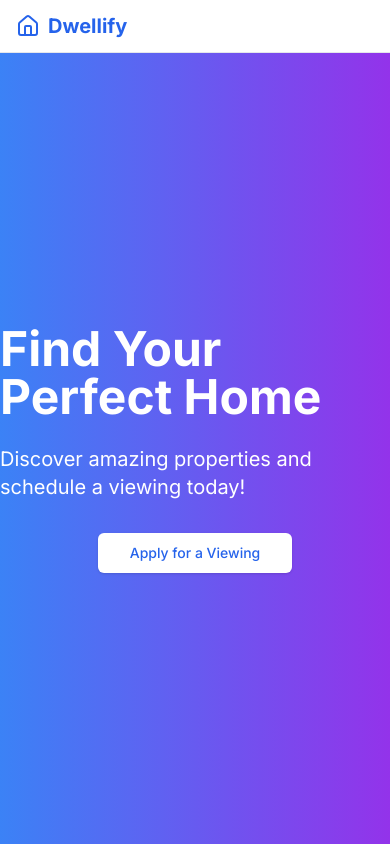
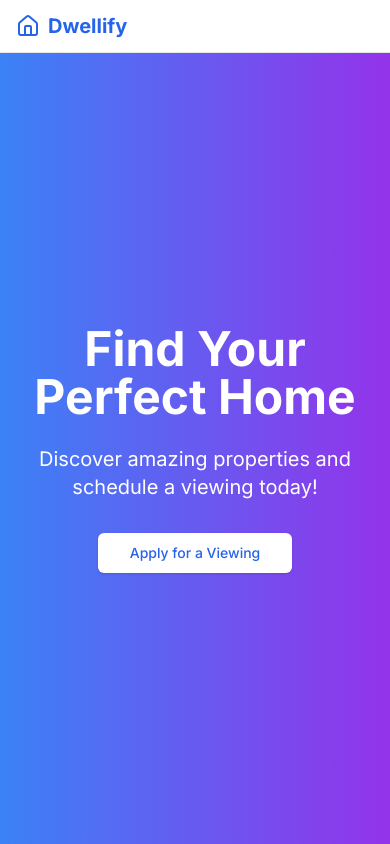
Before and after one commit to nkalpakis21/dwellify, a Next.js app: page / in a window 390 px wide. Built offline with nearby package versions, Linux system fonts and the light colour scheme.

Commit message:
fix landing page on mobile

```diff
--- a/app/page.tsx
+++ b/app/page.tsx
@@ -3,9 +3,9 @@ import { Button } from '@/components/ui/button'
 
 export default function Home() {
   return (
-    <main className="grow bg-gradient-to-r from-blue-500 to-purple-600 text-white flex flex-col items-center justify-center">
-      <h1 className="text-5xl font-bold mb-6">Find Your Perfect Home</h1>
-      <p className="text-xl mb-8">Discover amazing properties and schedule a viewing today!</p>
+    <main className="grow bg-gradient-to-r from-blue-500 to-purple-600 text-white flex flex-col items-center justify-center px-4 text-center">
+      <h1 className="text-5xl font-bold mb-6 sm:text-4xl text-3xl">Find Your Perfect Home</h1>
+      <p className="text-xl mb-8 sm:text-lg text-base">Discover amazing properties and schedule a viewing today!</p>
       <Link href="/apply">
         <Button size="lg" className="bg-white text-blue-600 hover:bg-blue-100">
           Apply for a Viewing
```
